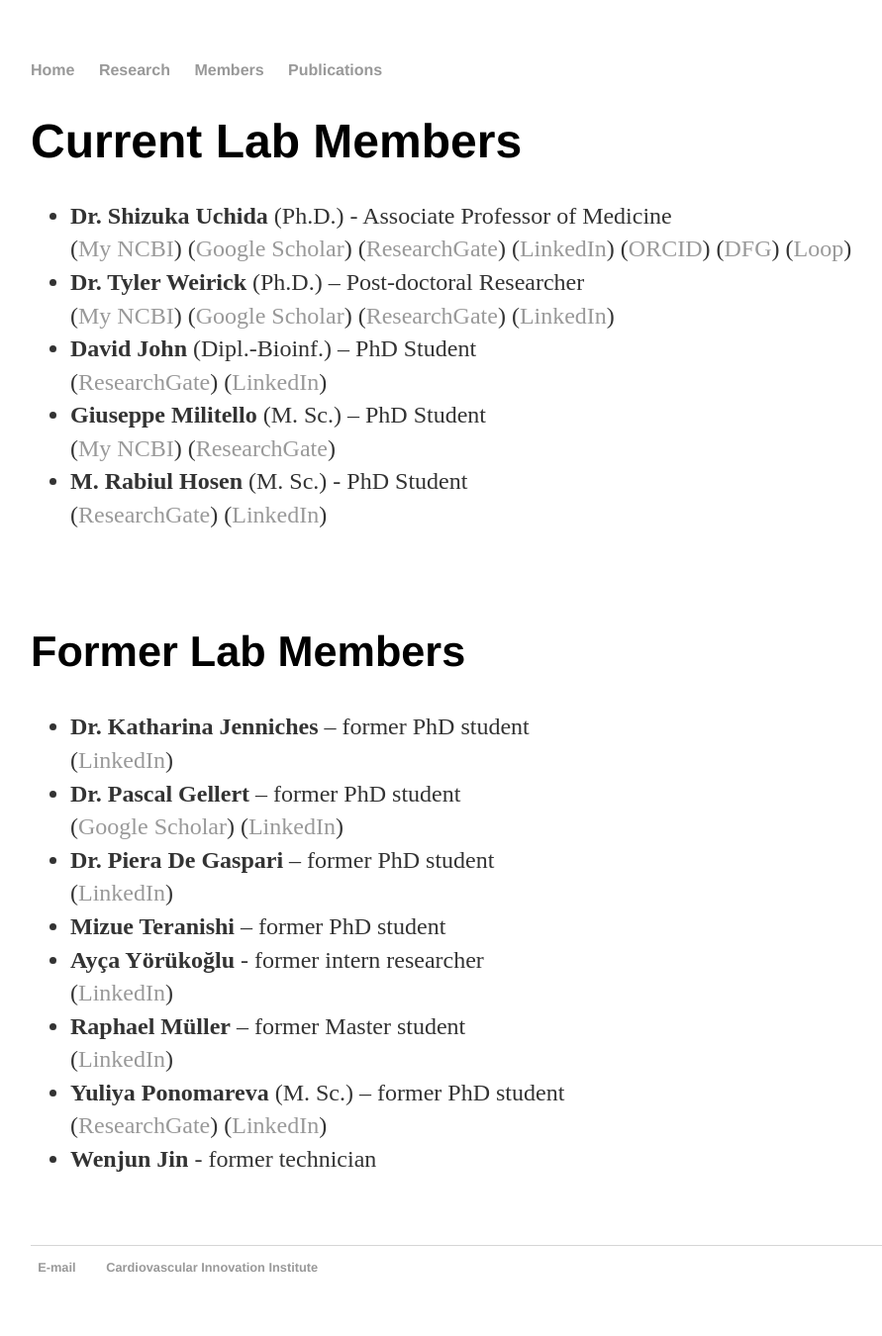
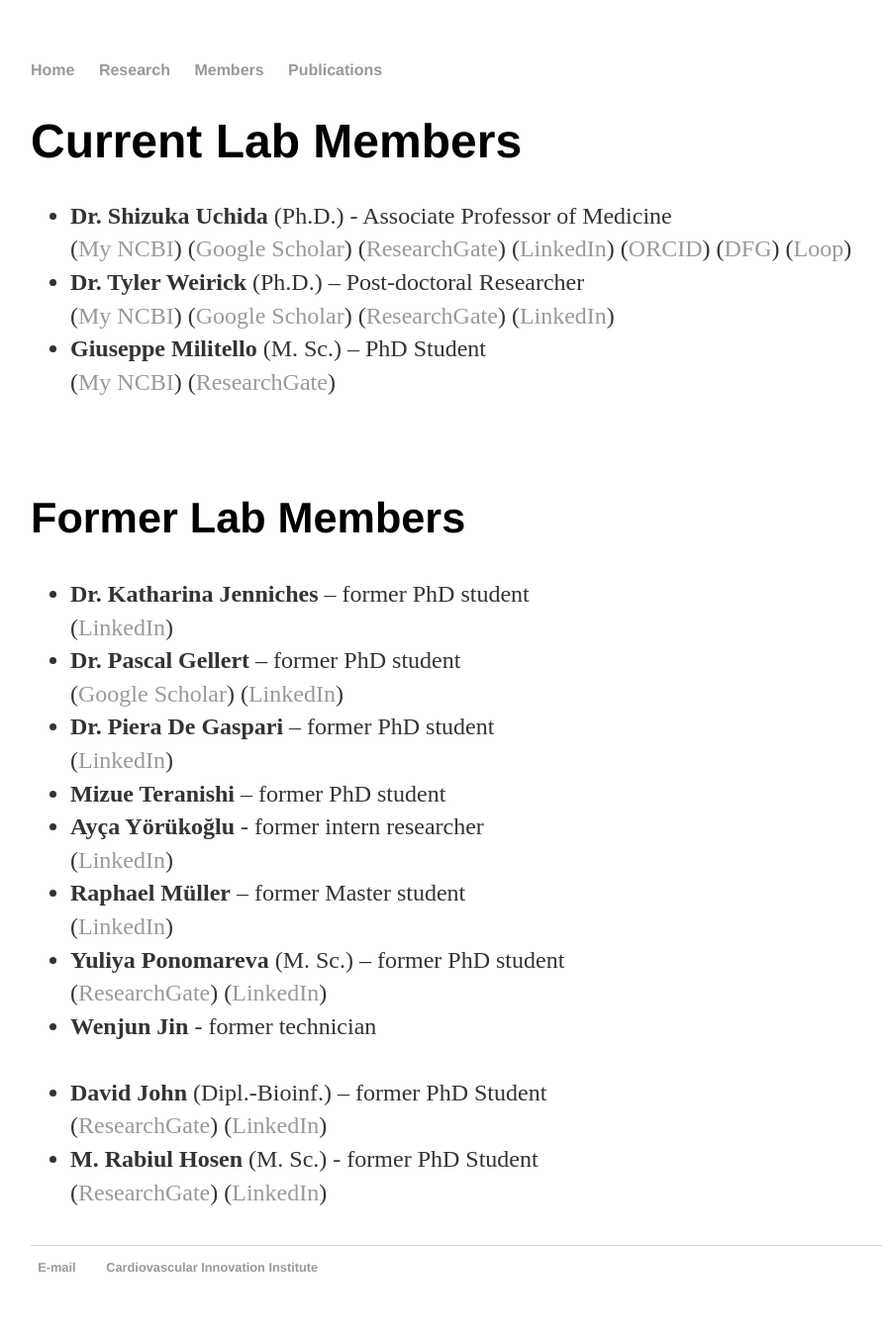
Before and after one commit to heartlncrna/heartlncrna.github.io, a Jekyll site: the page members/member_list.html, which Jekyll copies as it is, in a window 1280 px wide. Shown: the whole page at 99% size, without its empty margins (161-1052 px from the left). Built offline with Jekyll 4.4.1, drawn with Linux system fonts in a browser that asks for light colours; some of the changed lines change nothing that is shown.

Commit message:
Update member_list.html

```diff
--- a/members/member_list.html
+++ b/members/member_list.html
@@ -41,17 +41,9 @@
 					(<a href="https://www.researchgate.net/profile/Tyler_Weirick"><span class="ptHyperlink">ResearchGate</span></a>)
 					(<a href="https://www.linkedin.com/in/tyler-weirick-4530aa53"><span class="ptHyperlink">LinkedIn</span></a>)
 			<br>
-<li><b>David John</b> (Dipl.-Bioinf.) – PhD Student</li>
-					(<a href="https://www.researchgate.net/profile/David_John8"><span class="ptHyperlink">ResearchGate</span></a>)
-					(<a href="https://www.linkedin.com/in/david-john-224552104"><span class="ptHyperlink">LinkedIn</span></a>)
-			<br>
 				<li><b>Giuseppe Militello</b> (M. Sc.) – PhD Student</li>
 					(<a href="https://www.ncbi.nlm.nih.gov/myncbi/browse/collection/51763055/?sort=date&direction=descending"><span class="ptHyperlink">My NCBI</span></a>)
 					(<a href="https://www.researchgate.net/profile/Giuseppe_Militello"><span class="ptHyperlink">ResearchGate</span></a>)
-			<br>
-				<li><b>M. Rabiul Hosen</b> (M. Sc.) - PhD Student</li>
-					(<a href="https://www.researchgate.net/profile/Rabiul_Hosen"><span class="ptHyperlink">ResearchGate</span></a>)
-					(<a href="https://www.linkedin.com/in/m-rabiul-hosen-100b7769"><span class="ptHyperlink">LinkedIn</span></a>)
 
 			</ul>
 			</p>
@@ -86,6 +78,14 @@
 			<br>
 				<li><b>Wenjun Jin</b> - former technician</li>
 			<br>
+				<li><b>David John</b> (Dipl.-Bioinf.) – former PhD Student</li>
+					(<a href="https://www.researchgate.net/profile/David_John8"><span class="ptHyperlink">ResearchGate</span></a>)
+					(<a href="https://www.linkedin.com/in/david-john-224552104"><span class="ptHyperlink">LinkedIn</span></a>)
+			<br>
+				<li><b>M. Rabiul Hosen</b> (M. Sc.) - former PhD Student</li>
+					(<a href="https://www.researchgate.net/profile/Rabiul_Hosen"><span class="ptHyperlink">ResearchGate</span></a>)
+					(<a href="https://www.linkedin.com/in/m-rabiul-hosen-100b7769"><span class="ptHyperlink">LinkedIn</span></a>)
+
 		</p>
 </div>
 
```
